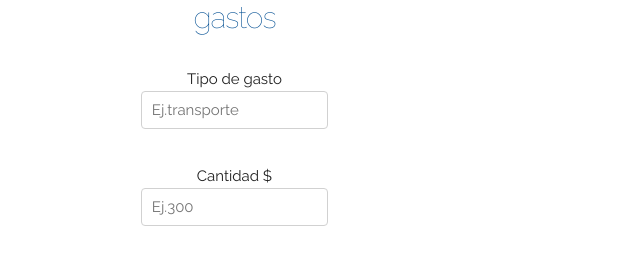
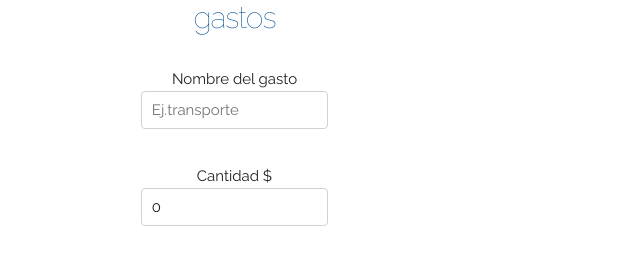
Before and after one commit to topoescobar/control-gastos, a React (Vite) app: page / in a window 1280 px wide. Shown: the part 418-677 px from the top of the page, without its empty margins (304-944 px from the left). Built offline with nearby package versions, Linux system fonts and the light colour scheme.

Commit message:
Pregunta -> PresupuestoComp

```diff
--- a/src/components/Formulario.jsx
+++ b/src/components/Formulario.jsx
@@ -1,14 +1,32 @@
-import React from 'react'
+import React, { useState } from 'react'
 
 const Formulario = () => {
+
+    const [nombreGasto, setNombreGasto] = useState('')
+    const [cantidad, setCantidad] = useState(0)
+
+    let agregarGasto = e => {
+        e.preventDefault()
+
+        //validar
+
+        //construir el gasto (obj)
+
+        //pasar el gasto al comp ppal
+
+        //resetear el form
+    }
+
   return (
-    <form >
+    <form onSubmit={agregarGasto}>
         <h2> Agregar gastos </h2>
         <div className="campo">
-            <label> Tipo de gasto
+            <label> Nombre del gasto
                 <input type="text"
                 className='u-full-width'
                 placeholder='Ej.transporte'
+                // value={nombreGasto}
+                onChange={ e => setNombreGasto(e.target.value)}
                 />
             </label>
         </div>
@@ -17,6 +35,8 @@ const Formulario = () => {
                 <input type="number"
                 className='u-full-width'
                 placeholder='Ej.300'
+                value={cantidad}
+                onChange={ e => setCantidad(parseInt(e.target.value))}
                 />
             </label>
         </div>
```
